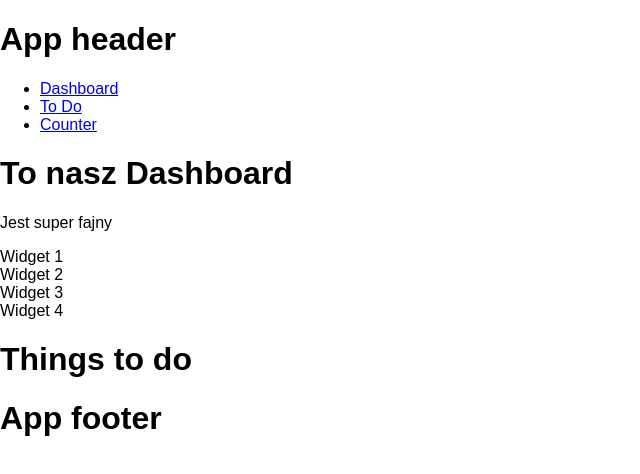
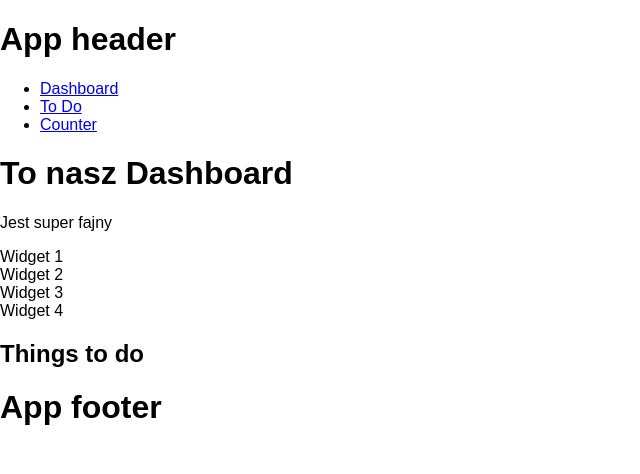
Before and after one commit to jakubfedyk/react_cw, a React (Create React App) app in the folder todo/: page /todo in a window 1280 px wide. Shown: the top 474 px of the page, without its empty margins (0-640 px from the left). Built offline with nearby package versions, Linux system fonts and the light colour scheme.

Commit message:
change toDo

```diff
--- a/todo/src/App.js
+++ b/todo/src/App.js
@@ -2,7 +2,7 @@ import React, {Component} from 'react';
 import {BrowserRouter as Router, Route} from 'react-router-dom';
 import Dashboard from './components/Dashboard';
 import Header from './components/Header';
-import Todo from './components/Todo';
+import ToDo from './components/ToDo';
 import Counter from './components/Counter';
 import Footer from './components/Footer';
 import './App.css';
@@ -15,7 +15,7 @@ class App extends Component {
                 <div>
                     <Header/>
                     <Route path='/' component={Dashboard}/>
-                    <Route path='/todo' component={Todo}/>
+                    <Route path='/todo' component={ToDo}/>
                     <Route path='/counter' component={Counter}/>
                 <Footer/>
                 </div>
--- a/todo/src/components/Todo.js
+++ b/todo/src/components/ToDo.js
@@ -1,11 +1,11 @@
 import React, { Component } from 'react';
 
-class Todo extends Component {
+class ToDo extends Component {
     render() {
         return <div>
-            <h1>Things to do</h1>
+            <h2>Things to do</h2>
         </div>
     }
 }
 
-export default Todo;
+export default ToDo;
```
